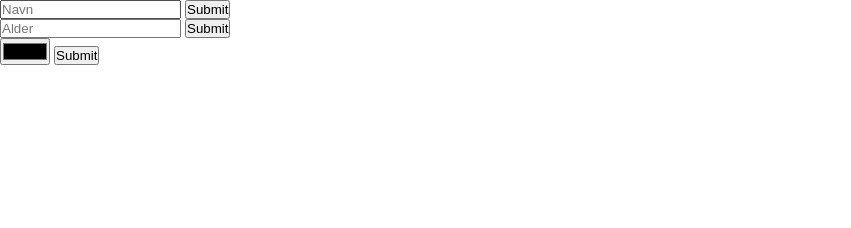
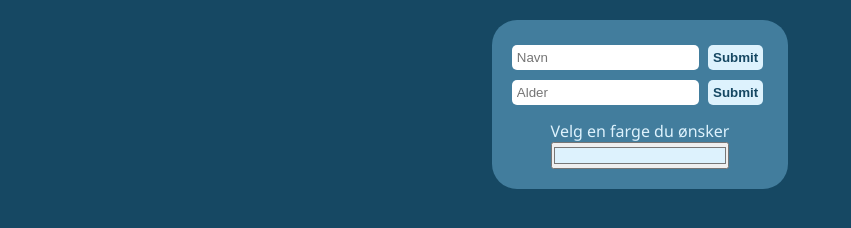
Before and after one commit to Jomerjom/JS_extra_oppgave_1, a plain HTML site: page index.html in a window 1280 px wide. Shown: the whole page, without its empty margins (0-851 px from the left). Drawn offline with Linux system fonts and the light colour scheme.

Commit message:
Solved task

```diff
--- a/index.html
+++ b/index.html
@@ -4,7 +4,7 @@
     <meta charset="UTF-8">
     <meta name="viewport" content="width=device-width, initial-scale=1.0">
     <link rel="stylesheet" href="style.css">
-    <script src="script.js"></script>
+    <script src="script.js" defer></script>
     <title>Document</title>
 </head>
 <body>
@@ -12,18 +12,18 @@
 
     </header>
     <main>
-        <section class="input fields">
+        <section class="input_fields">
         <div>
             <input type="text" placeholder="Navn" title="Skriv navnet ditt her" id="input_name">
-            <button>Submit</button>
+            <button onclick="updateName()">Submit</button>
         </div>
         <div>
             <input type="number" placeholder="Alder" title="Skriv alderen din her" id="input_age">
-            <button>Submit</button>
+            <button onclick="updateAge()">Submit</button>
         </div>
-        <div>
-            <input type="color" title="velg favorit fargen din" id="input_color">
-            <button>Submit</button>
+        <div class="farge_velger">
+            <p>Velg en farge du ønsker</p>
+            <input type="color" title="velg favorit fargen din" id="input_color" value="#DDF2FD">
         </div>
     </section>
     <section class="results">
--- a/script.js
+++ b/script.js
@@ -0,0 +1,17 @@
+const input_name = document.getElementById('input_name');
+const output_name = document.getElementById('output_name');
+
+const input_age = document.getElementById('input_age');
+const output_age = document.getElementById('output_age');
+
+const input_color = document.getElementById('input_color');
+
+
+
+function updateName() {
+    output_name.innerHTML = `Hei, <span style="color:${input_color.value}">${input_name.value}</span>!`;
+}
+
+function updateAge() {
+    output_age.textContent = `Du er født i ${2023 - input_age.value}.`;
+}
--- a/style.css
+++ b/style.css
@@ -3,3 +3,63 @@
     padding: 0;
     box-sizing: border-box;
 }
+
+body {
+    font-family: 'Segoe UI', Tahoma, Geneva, Verdana, sans-serif;
+    background-color: #164863;
+    color: #DDF2FD;
+}
+
+main {
+    display: flex;
+    flex-direction: column;
+    justify-content: center;
+    align-items: center;
+}
+
+button, #input_age, #input_name {
+    padding: 5px;
+    border: none;
+    border-radius: 5px;
+}
+
+button {
+    background-color: #DDF2FD;
+    margin: 5px;
+    font-weight: bold;
+    color: #164863;
+
+}
+
+button:hover {
+    cursor: pointer;
+
+}
+
+
+.input_fields {
+    display: flex;
+    flex-direction: column;
+    justify-content: center;
+    align-items: center;
+    margin: 20px;
+    background-color: #427D9D;
+    padding: 20px;
+    border-radius: 25px;
+}
+
+.farge_velger {
+    display: flex;
+    flex-direction: column;
+    margin-top: 10px;
+}
+
+.farge_velger input {
+    display: flex;
+    align-self: center;
+    width: 100%;
+}
+
+.results p {
+    text-align: center;
+}
```
